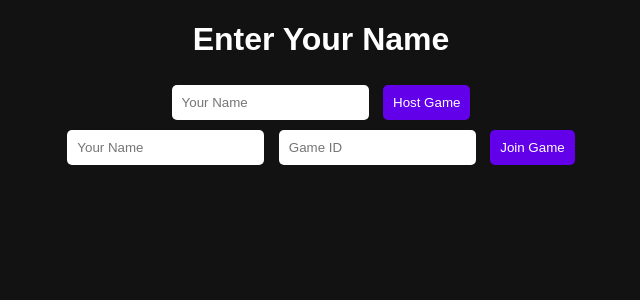
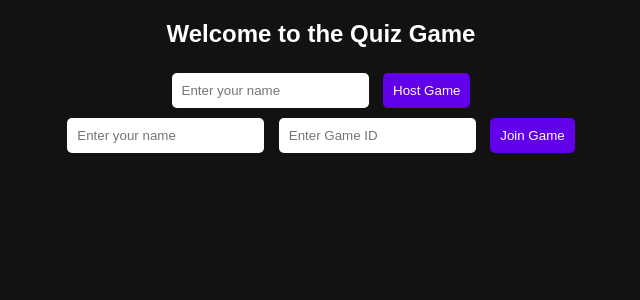
Before and after one commit to fdodinuth/nam-gam, a Flask app: template templates/index.html in a window 1280 px wide. Shown: the top 300 px of the page, without its empty margins (319-959 px from the left). Run offline with Flask 2, Linux system fonts and the light colour scheme; the template is opened without the code that fills it, so the values that code supplies are empty.

Commit message:
Update index.html

```diff
--- a/templates/index.html
+++ b/templates/index.html
@@ -2,19 +2,24 @@
 <html lang="en">
 <head>
     <meta charset="UTF-8">
-    <title>Quiz Game</title>
-    <link rel="stylesheet" href="{{ url_for('static', filename='style.css') }}">
+    <meta name="viewport" content="width=device-width, initial-scale=1.0">
+    <title>Welcome to the Game</title>
+    <link rel="stylesheet" href="static/style.css">
 </head>
-<body>
-    <h1>Enter Your Name</h1>
-    <form action="{{ url_for('host_game') }}" method="POST">
-        <input type="text" name="username" placeholder="Your Name" required>
-        <button type="submit">Host Game</button>
-    </form>
-    <form action="{{ url_for('join_game') }}" method="POST">
-        <input type="text" name="username" placeholder="Your Name" required>
-        <input type="text" name="game_id" placeholder="Game ID" required>
-        <button type="submit">Join Game</button>
-    </form>
+<body class="dark-theme">
+    <div class="container">
+        <h2>Welcome to the Quiz Game</h2>
+
+        <form action="/host_game" method="POST">
+            <input type="text" name="username" placeholder="Enter your name" required>
+            <button type="submit">Host Game</button>
+        </form>
+
+        <form action="/join_game" method="POST">
+            <input type="text" name="username" placeholder="Enter your name" required>
+            <input type="text" name="game_id" placeholder="Enter Game ID" required>
+            <button type="submit">Join Game</button>
+        </form>
+    </div>
 </body>
 </html>
```
